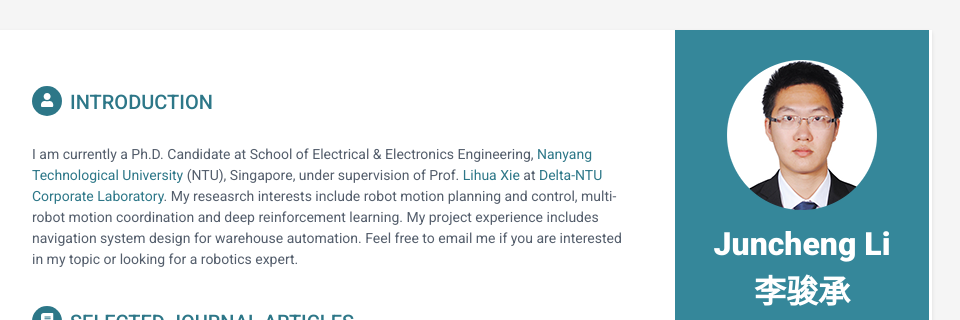
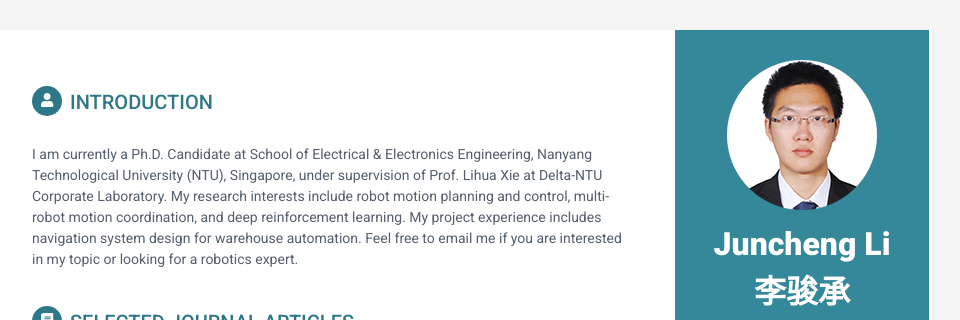
Before and after one commit to LIJUNCHENG001/LIJUNCHENG001.github.io, a plain HTML site: page index.html in a window 1280 px wide. Shown: the top 320 px of the page, without its empty margins (188-1148 px from the left). Drawn offline with Linux system fonts and the light colour scheme; some icons are missing.

Commit message:
Update index.html

```diff
--- a/index.html
+++ b/index.html
@@ -98,9 +98,10 @@
             <section class="section summary-section">
                 <h2 class="section-title"><span class="icon-holder"><i class="fas fa-user"></i></span>Introduction</h2>
                 <div class="summary">
-                    <p>I am currently a Ph.D. Candidate at School of Electrical & Electronics Engineering, <a href="https://www.ntu.edu.sg/Pages/home.aspx">Nanyang Technological University</a> (NTU), Singapore, under supervision of Prof. <a href="http://research.ntu.edu.sg/expertise/academicprofile/Pages/StaffProfile.aspx?ST_EMAILID=ELHXIE">Lihua Xie</a> at <a href="https://www.ntu.edu.sg/delta-ntu-cpsl">Delta-NTU Corporate Laboratory</a>.
-                        My reseasrch interests include robot motion planning and control, multi-robot motion coordination and deep reinforcement learning. My project experience includes navigation system design for warehouse automation.
-                        Feel free to email me if you are interested in my topic or looking for a robotics expert. </p>
+                    <p>I am currently a Ph.D. Candidate at School of Electrical & Electronics Engineering, Nanyang Technological University (NTU), Singapore, under supervision of Prof. Lihua Xie at Delta-NTU Corporate Laboratory.
+		       My research interests include robot motion planning and control, multi-robot motion coordination, and deep reinforcement learning.
+		       My project experience includes navigation system design for warehouse automation.
+		       Feel free to email me if you are interested in my topic or looking for a robotics expert. </p>
                 </div><!--//summary-->
             </section><!--//section-->
 
```
